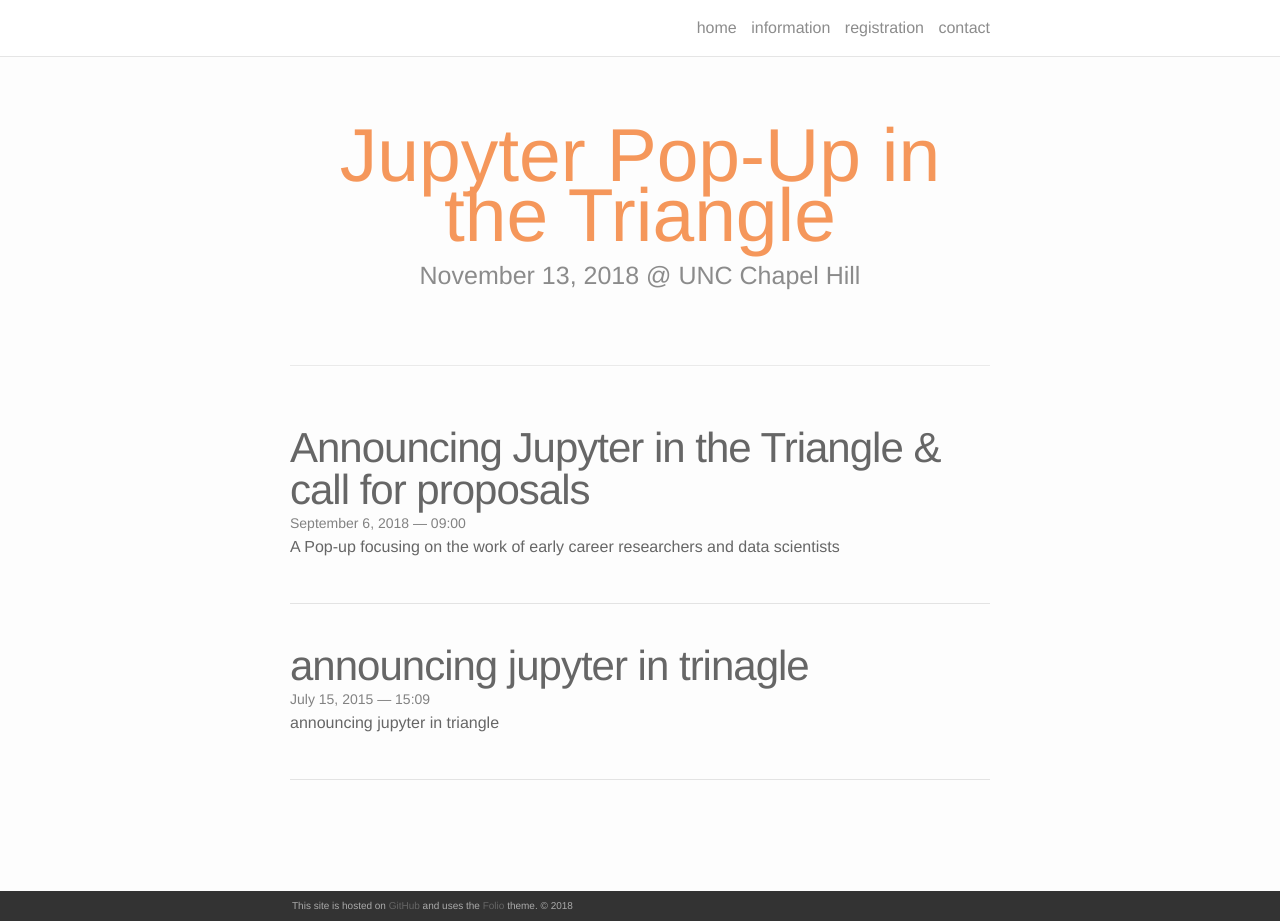
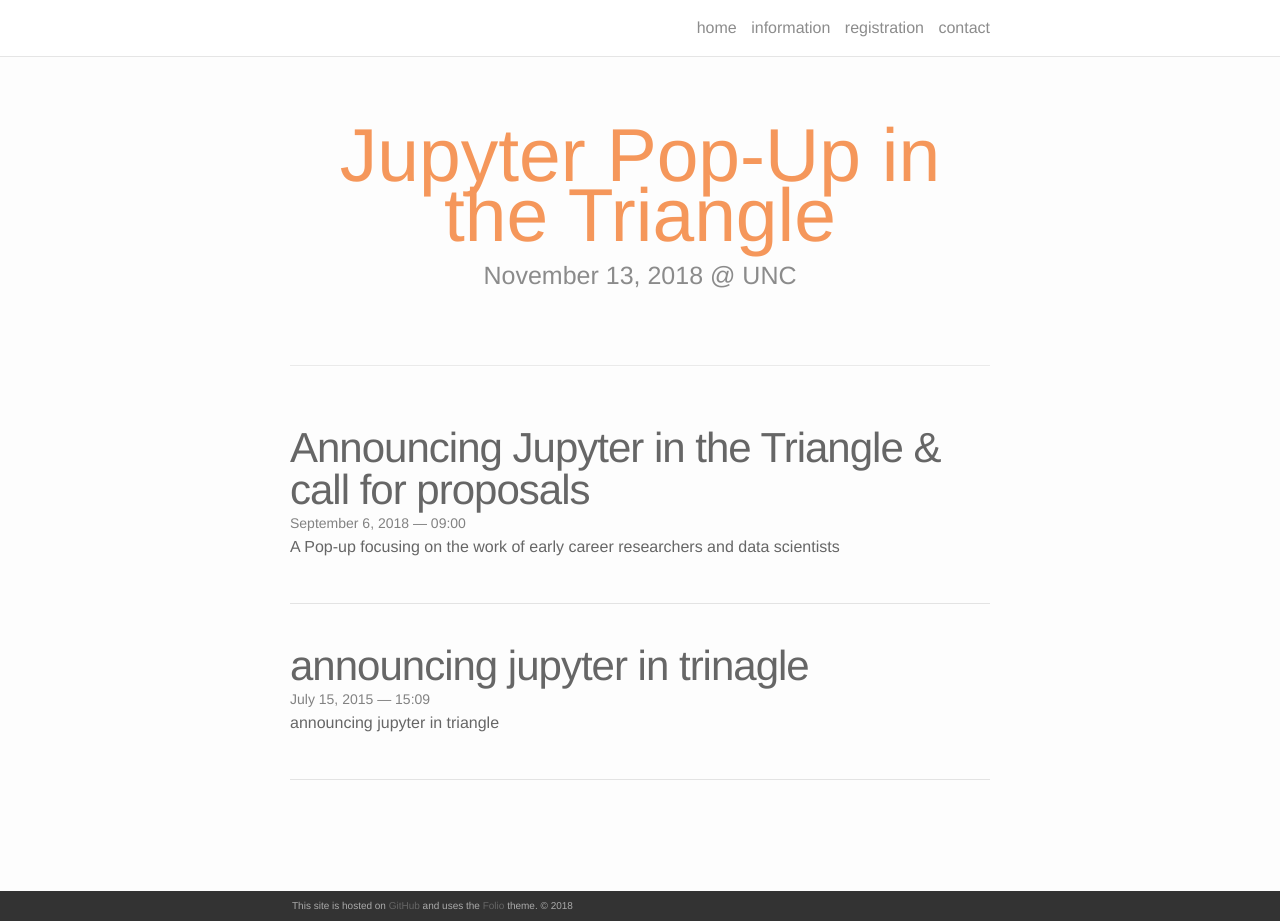
Before and after one commit to bogoli/-folio, a Jekyll site: the page built from index.html, in a window 1280 px wide and 921 px high. Built offline with Jekyll 4.4.1, drawn with Linux system fonts in a browser that asks for light colours; nearby versions of some CDN libraries; the list of posts is cut into pages by our own code.

Commit message:
Update location

```diff
--- a/index.html
+++ b/index.html
@@ -4,7 +4,7 @@ layout: default
 
 <div class="header-bar">
   <h1>Jupyter Pop-Up in the Triangle</h1>
-  <h2>November 13, 2018 @ UNC Chapel Hill</h2>
+  <h2>November 13, 2018 @ UNC</h2>
   <br/>
   <hr>
   <br/>
```
